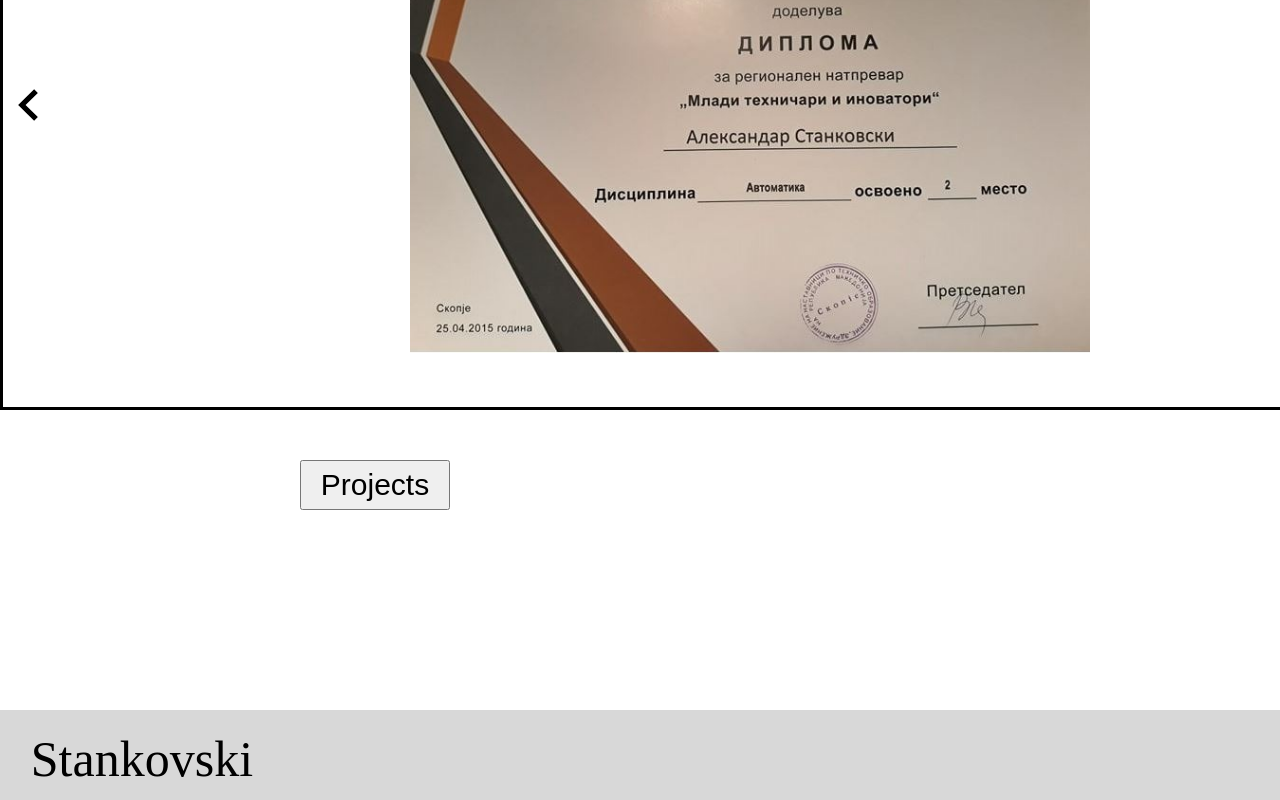
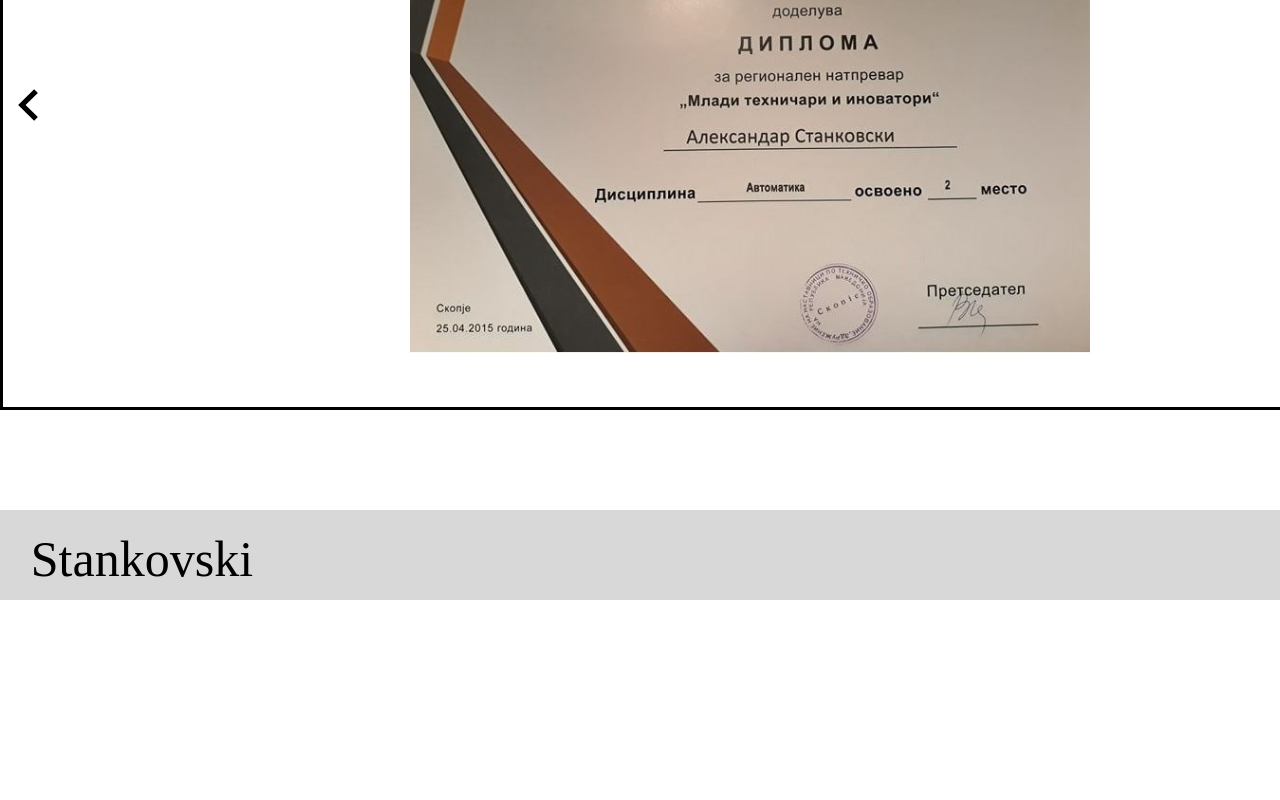
Before and after one commit to StankovskiA/Portfolio, a React (Create React App) app: page / in a window 1280 px wide. Shown: the part 2455-3255 px from the top of the page. After the commit the page ends 3055 px from the top, so only its background shows below. Built offline with nearby package versions, Linux system fonts and the light colour scheme.

Commit message:
first fix

```diff
--- a/src/Pages/Home.js
+++ b/src/Pages/Home.js
@@ -18,7 +18,7 @@ function Home() {
     <Slideshow />
 
     </div>
-    <button  id="bttn">Projects</button>
+
     </>
   );
 }
```
